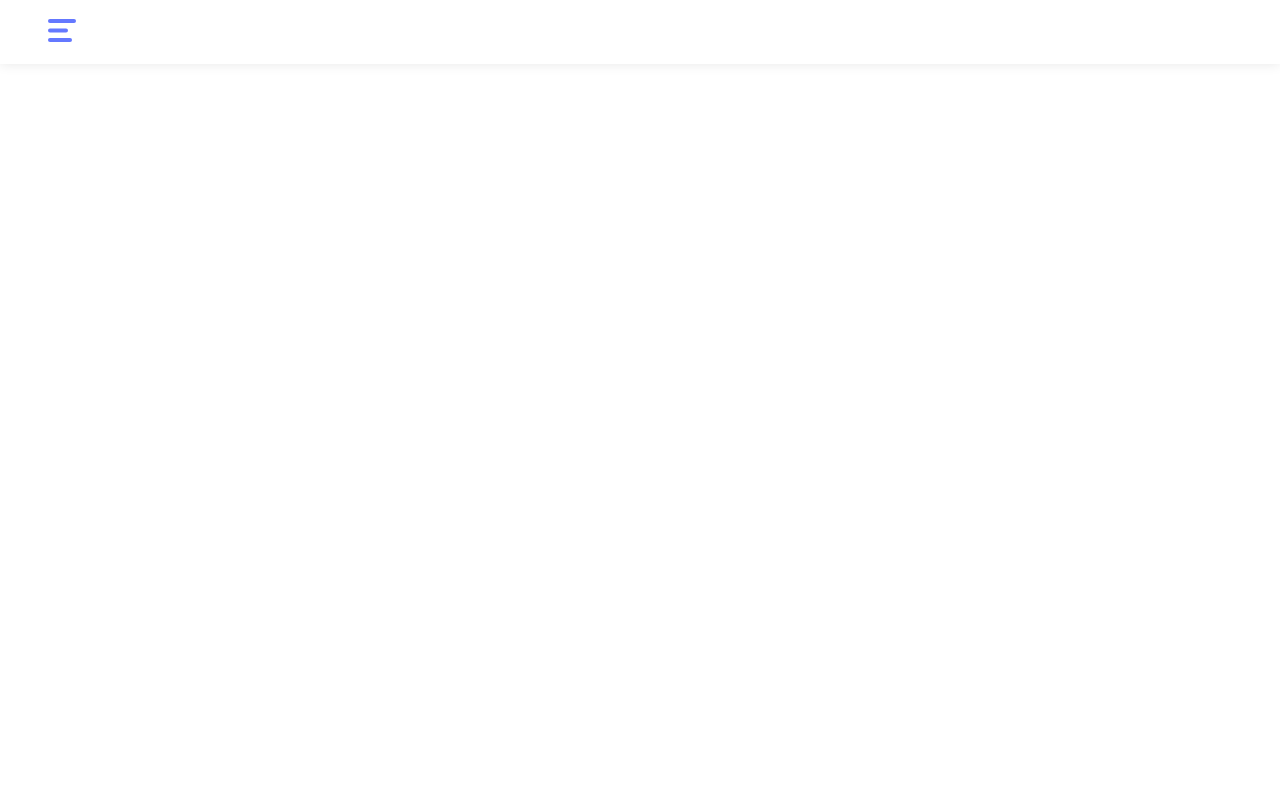
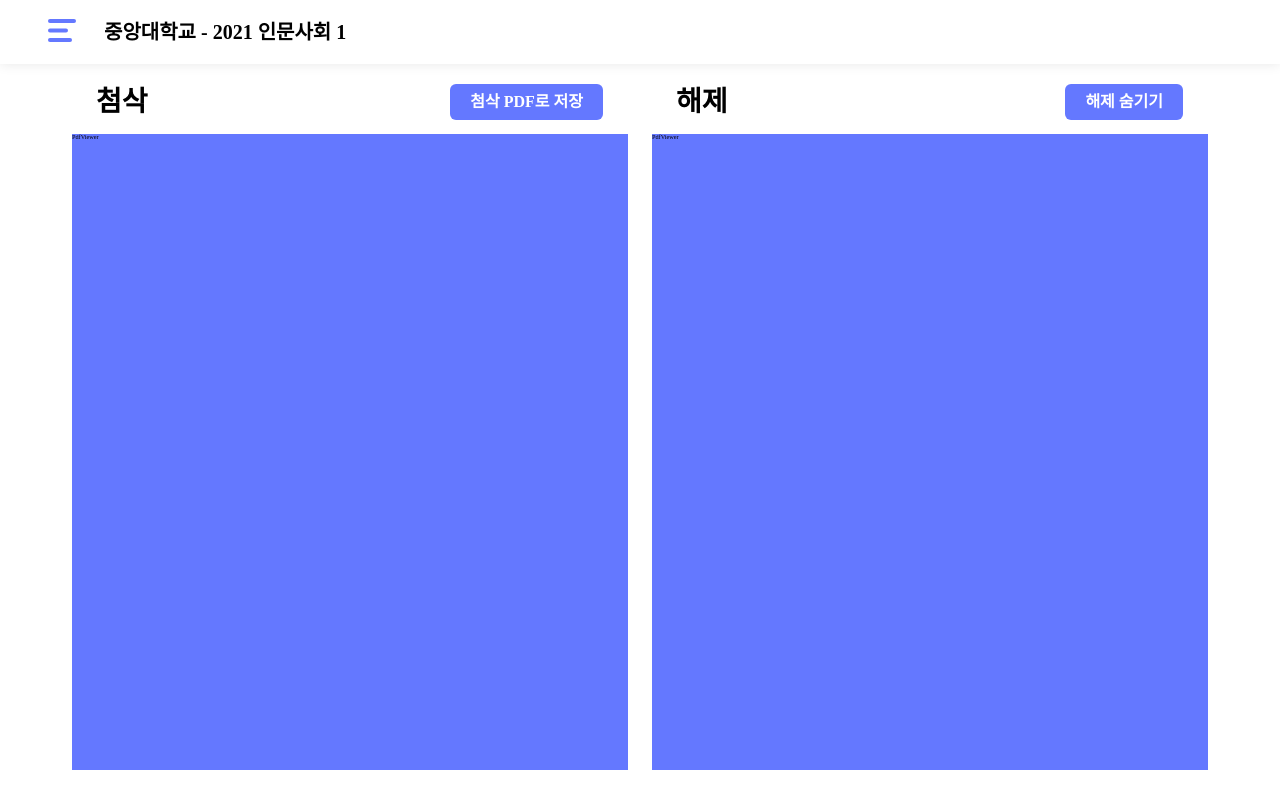
Before and after one commit to nonsoolmate-official/nonsoolmate-client, a React (Vite) app in the folder nonsoolmateClient/: page /correction in a window 1280 px wide. Built offline with nearby package versions, Linux system fonts and the light colour scheme; a web font is replaced by a local one.

Commit message:
[ Feat/#19 ] 첨삭 및 해제 뷰 PdfViewerWrapper 적용 및 Header props 전달

```diff
--- a/nonsoolmateClient/src/answer/correction/index.tsx
+++ b/nonsoolmateClient/src/answer/correction/index.tsx
@@ -1,9 +1,11 @@
 import ExplainHeader from "answer/components/ExplainHeader";
+import PdfViewerWrapper from "answer/components/PdfViewerWrapper";
 
 export default function index() {
   return (
     <>
-      <ExplainHeader />
+      <ExplainHeader testTitle="중앙대학교 - 2021 인문사회 1" />
+      <PdfViewerWrapper firstTitle="첨삭" secondTitle="해제" />
     </>
   );
 }
--- a/nonsoolmateClient/src/answer/explanation/index.tsx
+++ b/nonsoolmateClient/src/answer/explanation/index.tsx
@@ -1,9 +1,11 @@
 import ExplainHeader from "answer/components/ExplainHeader";
+import PdfViewerWrapper from "answer/components/PdfViewerWrapper";
 
 export default function index() {
   return (
     <>
-      <ExplainHeader />
+      <ExplainHeader testTitle="중앙대학교 - 2021 인문사회 1" />
+      <PdfViewerWrapper firstTitle="문제" secondTitle="해제" ifExplanation={true} />
     </>
   );
 }
```
